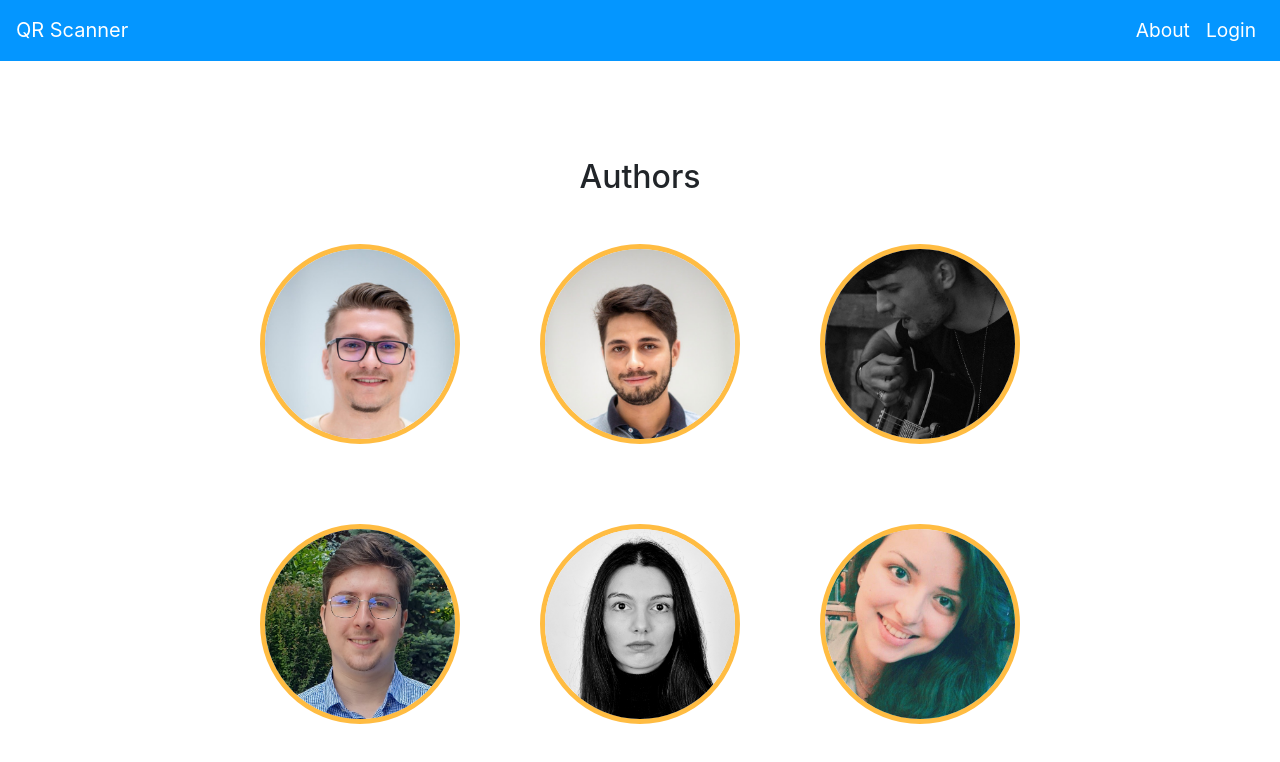
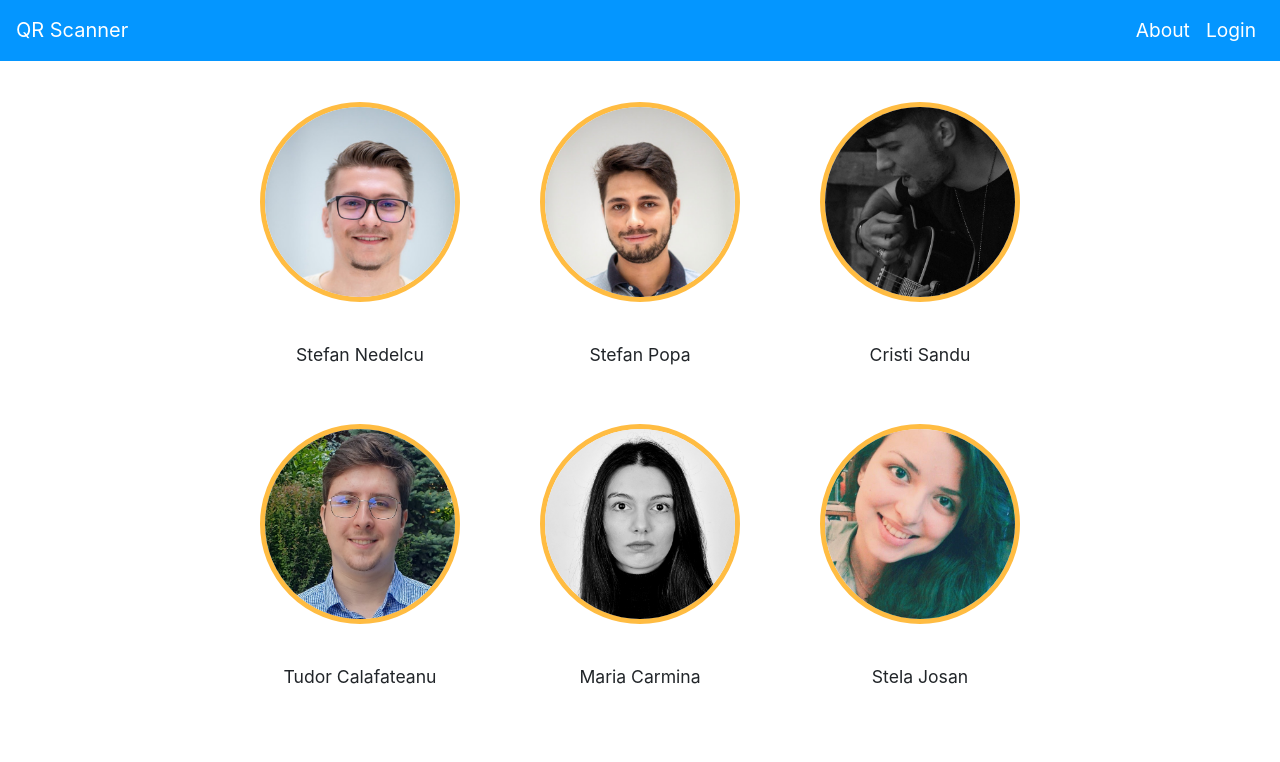
Before and after one commit to Echipa1-MPS/mpso-qr-code, a React (Create React App) app in the folder src/main/react-client/: page /about in a window 1280 px wide. Shown: the top 762 px of the page. Built offline with nearby package versions, Linux system fonts and the light colour scheme.

Commit message:
Final adjustments

```diff
--- a/src/main/react-client/src/App.css
+++ b/src/main/react-client/src/App.css
@@ -155,3 +155,10 @@
     margin-left: 20px;
     margin-right: 20px;
 }
+
+.authors-cell {
+  display: flex;
+  flex-direction: column;
+  align-items: center;
+  font-size: 1.1rem;
+}
--- a/src/main/react-client/src/components/About/About.js
+++ b/src/main/react-client/src/components/About/About.js
@@ -11,32 +11,38 @@ export default class About extends Component {
     render() {
         return (
             <div className="flex-container-row-center full-height-vw">
-                <div className="flex-container-column-center" style={{maxWidth: "1000px"}}>
+                <div className="flex-container-column-center" style={{maxWidth: "1000px", paddingBottom: "200px"}}>
                     <h2 className="center-text">Authors</h2>
                     <div className="flex-container-row" style={{justifyContent: "inherit"}}>
-                        <div>
+                        <div className="authors-cell">
                             <img src={stefan_n} alt="Stefan Nedelcu"
                                 className="avatar rounded-avatar-image author-avatar-width avatar-margin avatar-border"/>
+                            <p>Stefan Nedelcu</p>
                         </div>
-                        <div>
+                        <div className="authors-cell">
                             <img src={stefan_p} alt="Stefan Popa"
                                 className="avatar rounded-avatar-image author-avatar-width avatar-margin avatar-border"/>
+                            <p>Stefan Popa</p>
                         </div>
-                        <div>
+                        <div className="authors-cell">
                             <img src={cristi_s} alt="Cristi Sandu"
                                 className="avatar rounded-avatar-image author-avatar-width avatar-margin avatar-border"/>
+                            <p>Cristi Sandu</p>
                         </div>
-                        <div>
+                        <div className="authors-cell">
                             <img src={tudor_c} alt="Tudor Calafateanu"
                                 className="avatar rounded-avatar-image author-avatar-width avatar-margin avatar-border"/>
+                            <p>Tudor Calafateanu</p>
                         </div>
-                        <div>
-                            <img src={maria_c} alt="Maria Calafateanu"
+                        <div className="authors-cell">
+                            <img src={maria_c} alt="Maria Carmina"
                                 className="avatar rounded-avatar-image author-avatar-width avatar-margin avatar-border"/>
+                            <p>Maria Carmina</p>
                         </div>
-                        <div>
-                            <img src={stela_j} alt="Stefana Josan"
+                        <div className="authors-cell">
+                            <img src={stela_j} alt="Stela Josan"
                                 className="avatar rounded-avatar-image author-avatar-width avatar-margin avatar-border"/>
+                            <p>Stela Josan</p>
                         </div>
                     </div>
                 </div>
--- a/src/main/react-client/src/components/CreateQR/CreateQR.js
+++ b/src/main/react-client/src/components/CreateQR/CreateQR.js
@@ -275,10 +275,12 @@ export default function CreateQR() {
                 </div>
                 <div className="cornsilk-background
                                 qrsection-sections-width
-                                qrsection-section-page-height">'
-
-                {receivedQrId && !finishedSession ? <QRCode value={receivedQrId + "/" + chosenCourse.id_curs + "/" + randomQrInt} /> : ""}
-                {receivedQrId && !finishedSession ? <p>{receivedQrId + "/" + chosenCourse.id_curs + "/" + randomQrInt}</p> : ""}
+                                qrsection-section-page-height"
+                    style={{position: "relative"}}>
+                    <div style={{position: "absolute", top: "50%", left: "50%", transform: "translate(-50%, -50%)"}}>
+                        {receivedQrId && !finishedSession ? <QRCode value={receivedQrId + "/" + chosenCourse.id_curs + "/" + randomQrInt} /> : ""}
+                        {receivedQrId && !finishedSession ? <p>{receivedQrId + "/" + chosenCourse.id_curs + "/" + randomQrInt}</p> : ""}
+                    </div>
                 </div>
             </div>
         </div>);
--- a/src/main/react-client/src/components/Header/Header.js
+++ b/src/main/react-client/src/components/Header/Header.js
@@ -21,11 +21,6 @@ export default function Header(props) {
                             ? <a className="nav-item nav-link header-options-text-size white-text-font" href="/">Home</a>
                             : ""
                     }
-                    {
-                        props.loggedIn
-                            ? <a className="nav-item nav-link header-options-text-size white-text-font" href="/statistics">Statistics</a>
-                            : ""
-                    }
 
                     <a className="nav-item nav-link header-options-text-size white-text-font" href="/about">About</a>
                     {
--- a/src/main/react-client/src/components/Home/Home.js
+++ b/src/main/react-client/src/components/Home/Home.js
@@ -37,13 +37,15 @@ export default function Home() {
 
     const navigateToCreateQr = () => window.location.href = "/create-qr";
 
-    const successfulUpcomingCourses = (result) => setUpcomingCourses(result && result.data ? result.data : []);
+    const successfulUpcomingCourses = (result) => {
+        setUpcomingCourses(result && result.data ? result.data : []) };
     const failureUpcomingCourses = (error) => setUpcomingCourses([]);
 
     const successfulGetProfile = (result) => setProfile(result && result.data ? result.data : {});
     const failureGetProfile = (error) => setProfile({});
 
-    const successfulGetCoursesBrief = (result) => setCourses(result && result.data ? JSON.parse(JSON.stringify(result.data)) : []);
+    const successfulGetCoursesBrief = (result) => {
+        setCourses(result && result.data ? JSON.parse(JSON.stringify(result.data)) : []) };
     const failureGetCoursesBrief = (error) => setCourses([]);
 
     return(
@@ -69,21 +71,19 @@ export default function Home() {
                         </div>
                         <div className="flex-container-row" style={{justifyContent: "space-between", flexWrap: "wrap"}}>
                             {
-                                upcomingCourses && upcomingCourses.length > 0 ?
-                                    (upcomingCourses.map((course ) => {
-                                    (
+                                upcomingCourses && upcomingCourses.length > 0 && upcomingCourses.map((course) => {
+                                    return (
                                         <div className="upcoming-courses-item" key={course.interval}>
                                             <div style={{fontWeight: "bold"}}>{course.name}</div>
                                             <div>{course.interval}</div>
                                         </div>
-                                    )}))
-                                    : ""
+                                    )})
                             }
                         </div>
                     </div>
 
                     <div className="white-text-font create-qr-button-width create-qr-button-style"
-                        style={{ backgroundColor: theme.rose_budget}}
+                        style={{ backgroundColor: theme.rose_budget, marginLeft: "20px"}}
                         onClick = {navigateToCreateQr}>
                         Create QR
                     </div>
--- a/src/main/react-client/src/helpers/apicaller.js
+++ b/src/main/react-client/src/helpers/apicaller.js
@@ -17,7 +17,7 @@ export const patchUpdateQrUrl = `${apiHostUrl}/api/qr/teacher/update-qr-key`;
 // DONE (GET)
 export const getProfileUrl = `${apiHostUrl}/api/user/teacher/profile`;
 // SERVER ERROR
-export const getUpcomingCoursesUrl = `${apiHostUrl}/api/upcoming/courses`;
+export const getUpcomingCoursesUrl = `${apiHostUrl}/api/subject/teacher/upcoming/courses `;
 // DONE (GET)
 export const getCoursesBriefUrl = `${apiHostUrl}/api/subject/teacher/courses/brief`;
 // DONE (GET)
```
